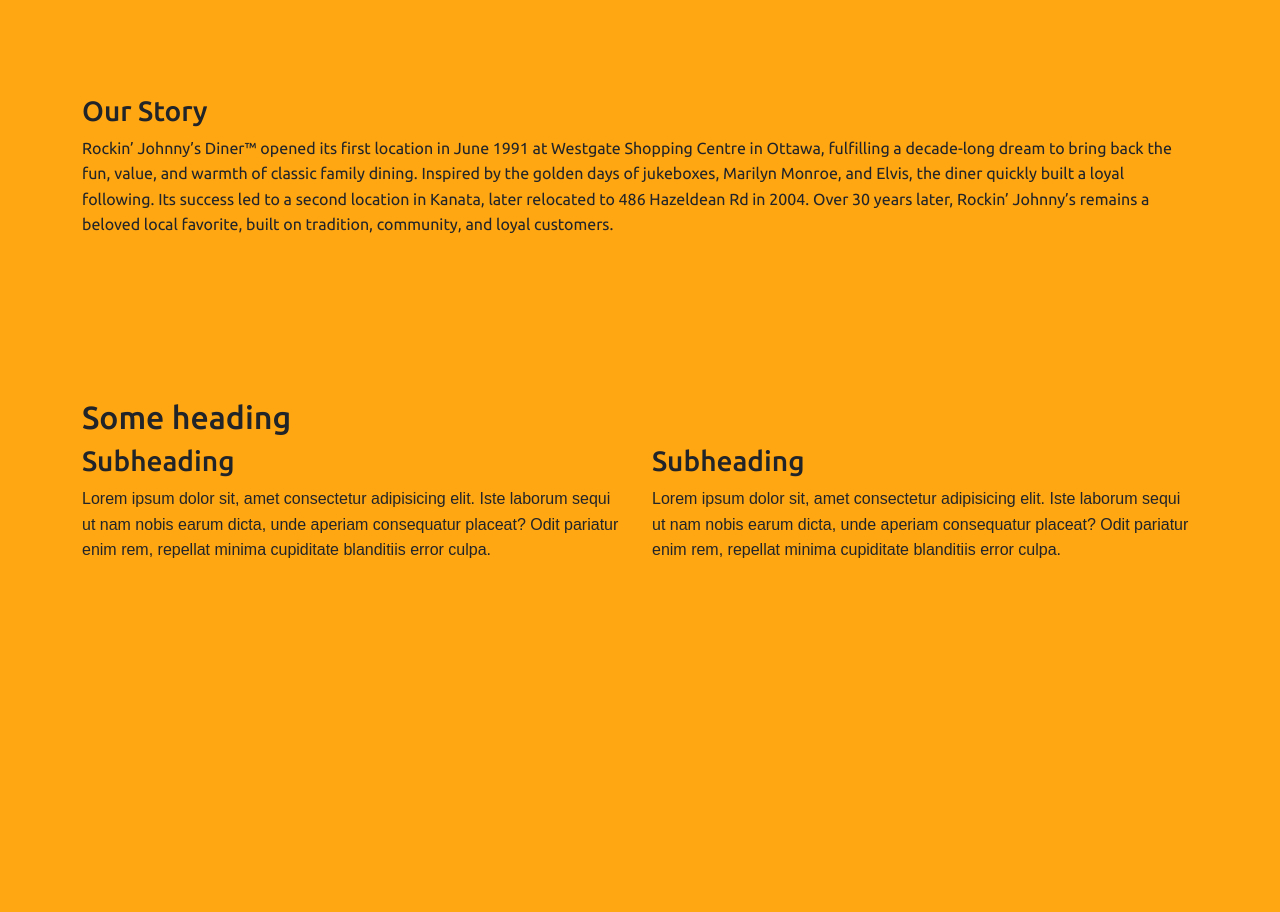
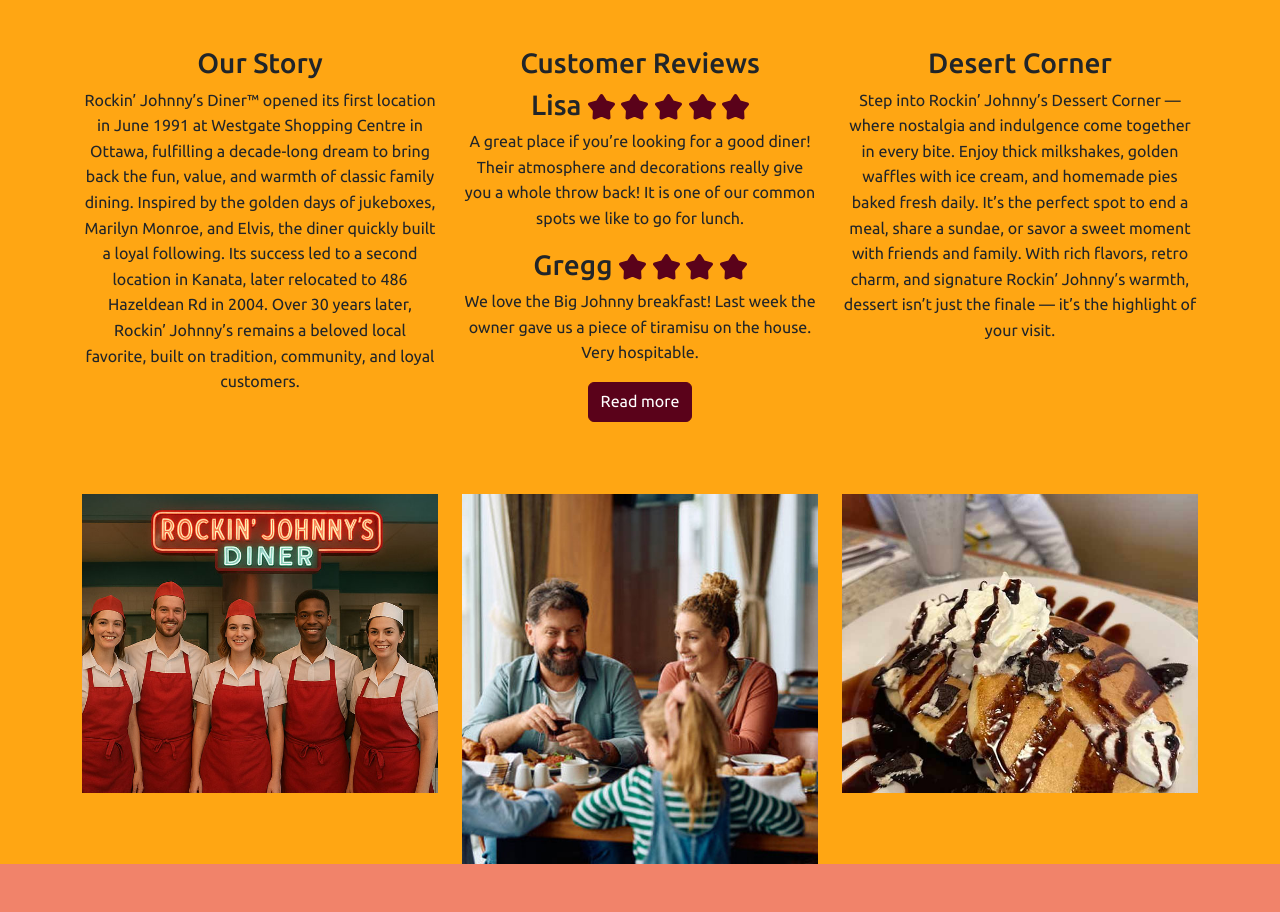
Before and after one commit to AngelleEdouard/dsn1713-final, a website: page index.html in a window 1280 px wide. Shown: the part 891-1803 px from the top of the page. Before the commit the page ends 1518 px from the top, so only its background shows below. Drawn offline with nearby package versions, Linux system fonts and the light colour scheme; a web font is replaced by a local one.

Commit message:
updated html

```diff
--- a/index.html
+++ b/index.html
@@ -56,46 +56,86 @@
 
 
 
-  <section id="intro" class="text-align-left py-5">
+  <section id="intro" class="text-center py-5">
     <section class="bg-secondary">
-        <div class="container py-5">
+        <div class="container">
+            <div class="row g-4 align-items-start pb-4">
+                <div class="col-sm-4">
                 <h3>Our Story</h3>
-        <p>Rockin’ Johnny’s Diner™ opened its first location in June 1991 at Westgate Shopping Centre in Ottawa, fulfilling a decade-long dream to bring back the fun, value, and warmth of classic family dining. Inspired by the golden days of jukeboxes, Marilyn Monroe, and Elvis, the diner quickly built a loyal following. Its success led to a second location in Kanata, later relocated to 486 Hazeldean Rd in 2004. Over 30 years later, Rockin’ Johnny’s remains a beloved local favorite, built on tradition, community, and loyal customers.
+                <p>Rockin’ Johnny’s Diner™ opened its first location in June 1991 at Westgate Shopping Centre in Ottawa, fulfilling a decade-long dream to bring back the fun, value, and warmth of classic family dining. Inspired by the golden days of jukeboxes, Marilyn Monroe, and Elvis, the diner quickly built a loyal following. Its success led to a second location in Kanata, later relocated to 486 Hazeldean Rd in 2004. Over 30 years later, Rockin’ Johnny’s remains a beloved local favorite, built on tradition, community, and loyal customers.</p>
+                </div>
+                <div class="col-sm-4">
+                <h3>Customer Reviews</h3>
+                <p class="h3"> Lisa
+                    <img src="images/icon.svg">
+                    <img src="images/icon.svg">
+                    <img src="images/icon.svg">
+                    <img src="images/icon.svg">
+                    <img src="images/icon.svg">
                 </p>
+
+                <p>A great place if you’re looking for a good diner! Their atmosphere and decorations really give you a whole throw back! It is one of our common spots we like to go for lunch. </p>
+                <p class="h3"> Gregg
+                    <img src="images/icon.svg">
+                    <img src="images/icon.svg">
+                    <img src="images/icon.svg">
+                    <img src="images/icon.svg">
+                </p>
+                <p>We love the Big Johnny breakfast! Last week the owner gave us a piece of tiramisu on the house. Very hospitable.</p>
+                <button class="btn btn-success" type="button">Read more</button>
+                </div>
+                <div class="col-sm-4">
+                <h3>Desert Corner</h3>
+                <p>Step into Rockin’ Johnny’s Dessert Corner — where nostalgia and indulgence come together in every bite. Enjoy thick milkshakes, golden waffles with ice cream, and homemade pies baked fresh daily. It’s the perfect spot to end a meal, share a sundae, or savor a sweet moment with friends and family. With rich flavors, retro charm, and signature Rockin’ Johnny’s warmth, dessert isn’t just the finale — it’s the highlight of your visit.</p>
+                </div>
+            </div>
+            </div>
         </div>
     </section>
   </section>
 
 
-   <section>
-     <div class="container py-5">
-       <h2>Some heading</h2>
 
 
-       <div class="row">
-         <div class="col-sm-6">
-           <h3>Subheading</h3>
-           <p>
-             Lorem ipsum dolor sit, amet consectetur adipisicing elit. Iste
-             laborum sequi ut nam nobis earum dicta, unde aperiam consequatur
-             placeat? Odit pariatur enim rem, repellat minima cupiditate
-             blanditiis error culpa.
-           </p>
+
+
+
+  <section id="photos">
+    <div class="container">
+        <div class="row g-4 align-items-start justify-content-center">
+            <div class="col-sm-4">
+                <img src="images/home-our-story.jpg" alt="Team Photo" width="400" height="250" class="img-fluid">
             </div>
-         <div class="col-sm-6">
-           <h3>Subheading</h3>
-           <p>
-             Lorem ipsum dolor sit, amet consectetur adipisicing elit. Iste
-             laborum sequi ut nam nobis earum dicta, unde aperiam consequatur
-             placeat? Odit pariatur enim rem, repellat minima cupiditate
-             blanditiis error culpa.
-           </p>
+            <div class="col-sm-4">
+                <img src="images/home-customer-reviews.jpg" alt="Profile picture of Sarah" width="400" height="250" class="img-fluid">
+            </div>
+            <div class="col-sm-4">
+                <img src="images/home-desert-corner.jpg" alt="Profile picture of Sarah" width="400" height= "250" class="img-fluid">
             </div>
         </div>
     </div>
   </section>
 
 
+
+
+
+
+
+
+
+
+  <footer class="bg-primary text-white">
+    <div class="container py-4">
+      <div class="d-flex justify-content-between align-items-center flex-column flex-sm-row ">
+        <div class="d-flex align-items-center mb-3 mb-sm-0">
+
+
+        </div>
+    </div>
+  </footer>
+
+
    <script src="node_modules/bootstrap/dist/js/bootstrap.bundle.min.js"></script>
  </body>
 </html>
--- a/scss/custom.scss
+++ b/scss/custom.scss
@@ -13,7 +13,7 @@
 // https://getbootstrap.com/docs/5.3/customize/color/#theme-colors
 $primary: #F1836A;
 $secondary: #FFA613;
-$success: #b7e3cc;
+$success: #5A021A;
 $info: #c4ffb2;
 $warning: #d6f7a3;
 $danger: #dd7596;
@@ -71,3 +71,7 @@
 #intro {
     font-family: "Ubuntu", sans-serif;
 }
+
+.btn-success :hover {
+    color:#FFA613;
+}
```
Also changed, not shown: css/custom.css, images/icon.svg (added), 2 other files. Lines whose indentation alone changed are shown as unchanged.
